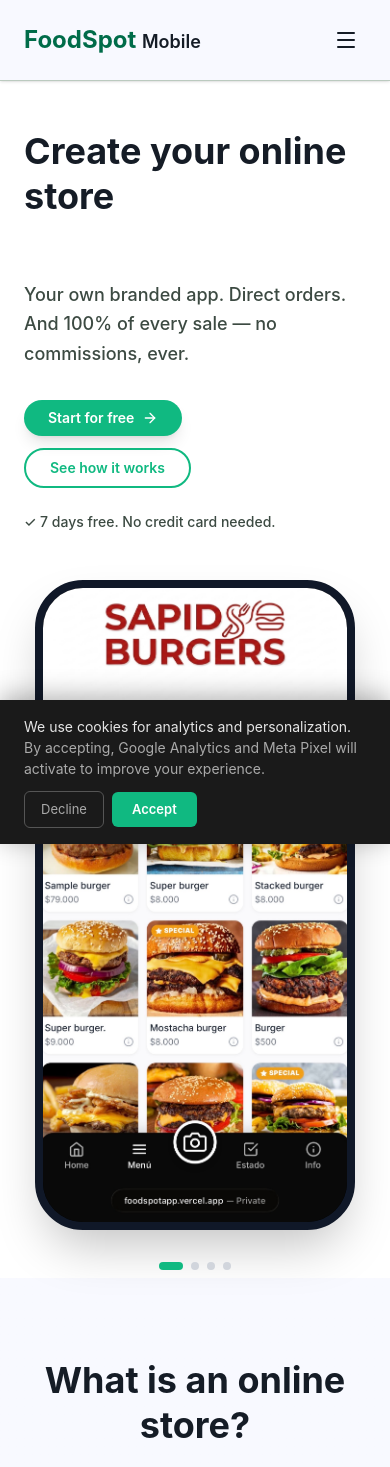
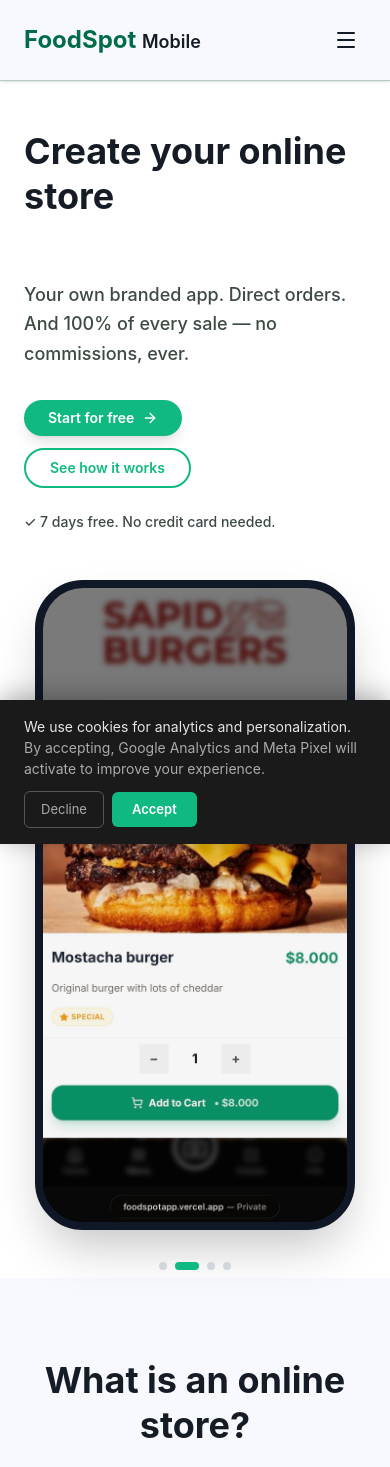
Before and after one commit to hikaribrandan3-code/foodspot-new-landing-page-, a React (Vite) app: page / in a window 390 px wide. Shown: the top 1467 px of the page. Built offline with nearby package versions, Linux system fonts and the light colour scheme; a web font is replaced by a local one.

Commit message:
Adjust phone cycle to 1.3s

```diff
--- a/src/components/MainSections.tsx
+++ b/src/components/MainSections.tsx
@@ -234,7 +234,7 @@ function AnimatedPhoneShowcase() {
   useEffect(() => {
     const interval = setInterval(() => {
       setScreenIndex((prev) => (prev + 1) % screens.length);
-    }, 800);
+    }, 1300);
     return () => clearInterval(interval);
   }, []);
 
```
